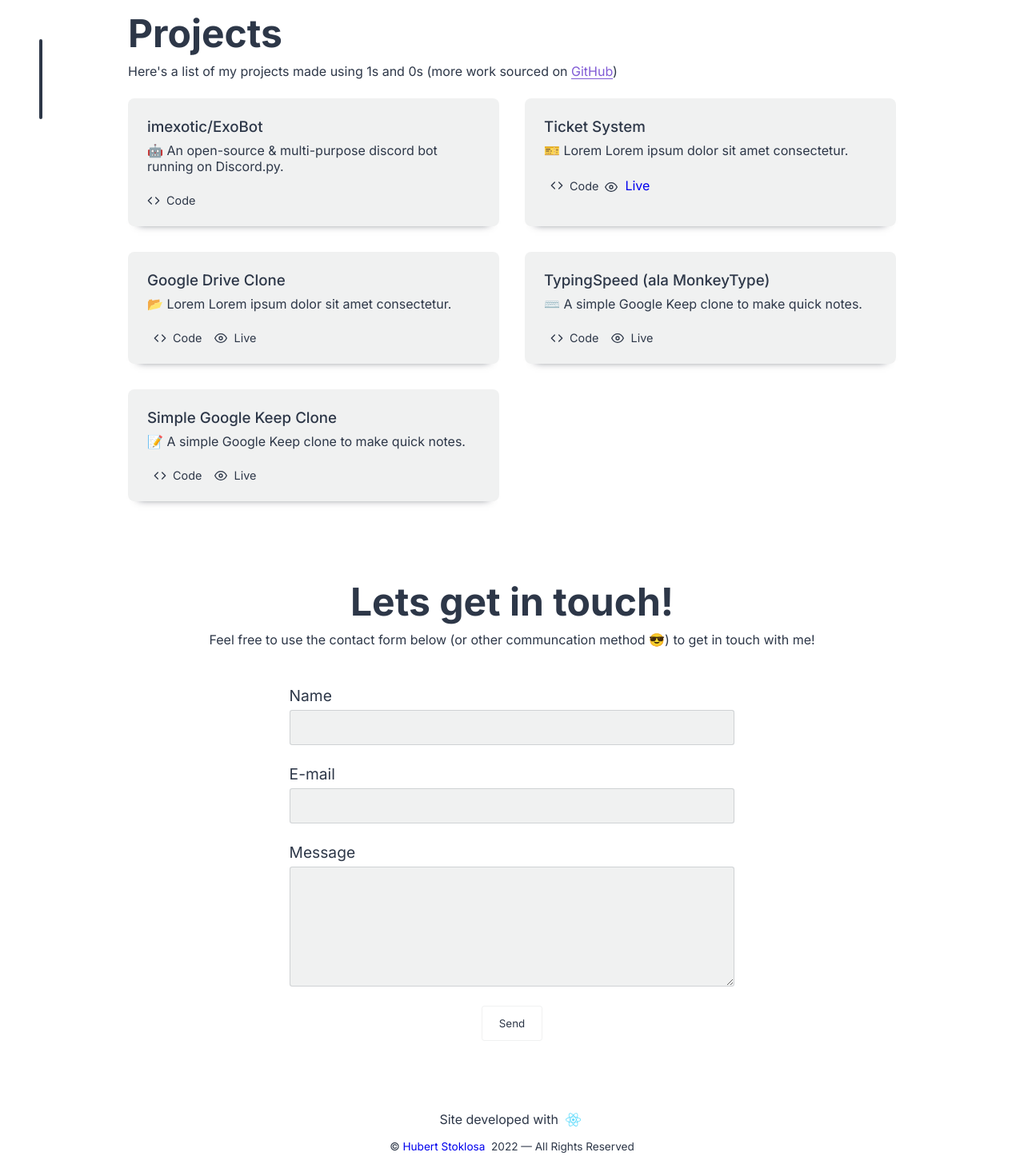
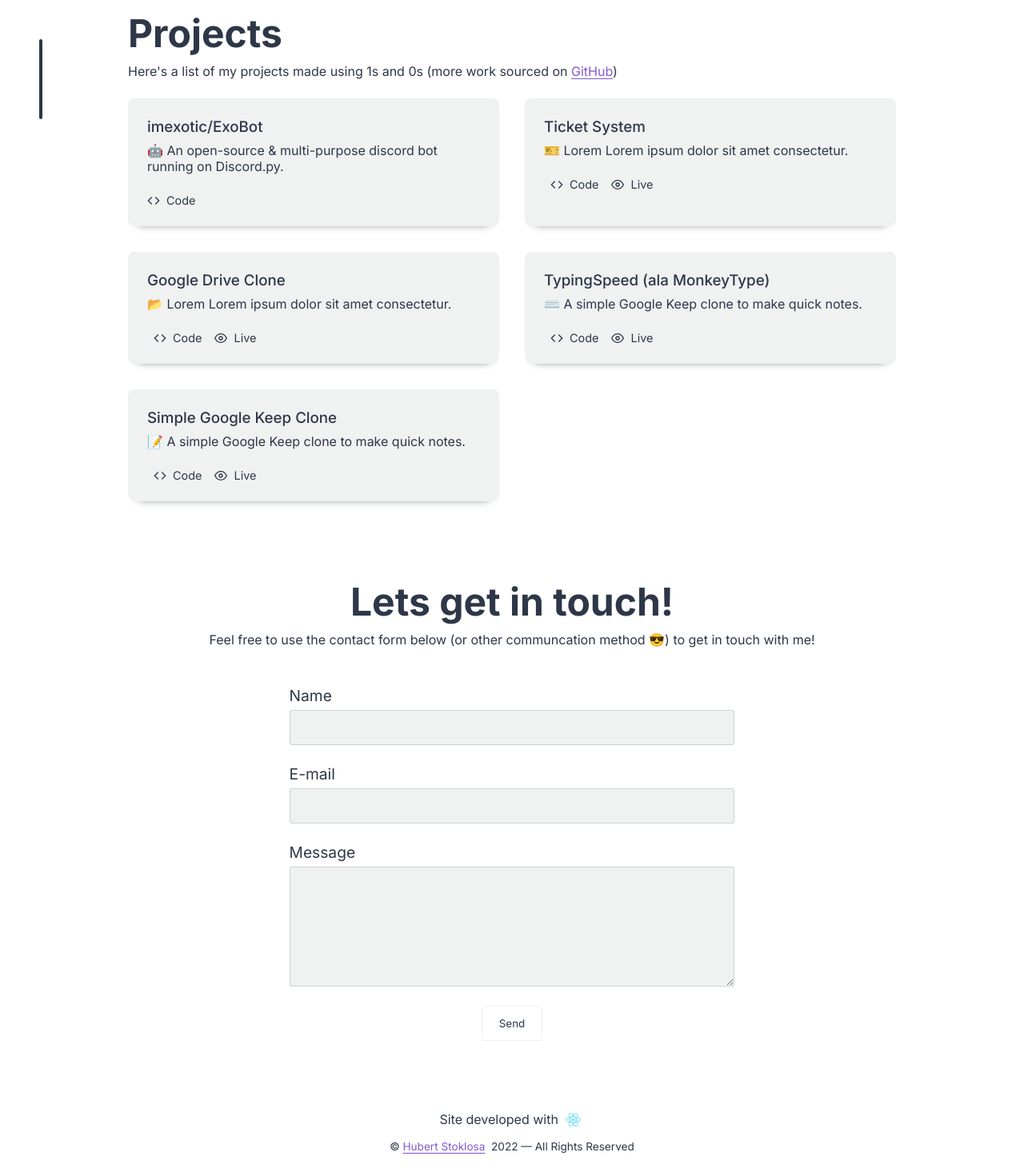
Before and after one commit to imexotic/portfolio-v1, a Next.js app: page / in a window 1280 px wide. Shown: the part 652-2118 px from the top of the page at 80% size. Built offline with nearby package versions, Linux system fonts and the light colour scheme.

Commit message:
resolve link styling issue

```diff
--- a/components/navigation/footer.jsx
+++ b/components/navigation/footer.jsx
@@ -19,7 +19,7 @@ const Footer = () => {
             </p>
             <p className={styles["copyright"]}>
                &copy;&nbsp;
-               <a href="about" className={styles["url-link"]}>
+               <a href="about" className="url-link">
                   Hubert Stoklosa
                </a>
                &nbsp; 2022 — All Rights Reserved
--- a/components/sections/projects.jsx
+++ b/components/sections/projects.jsx
@@ -42,7 +42,7 @@ const Projects = () => {
                         &nbsp;&nbsp;Code
                      </a>
 
-                     <a href="#" className="link">
+                     <a href="#" className={styles["link"]}>
                         <IconContext.Provider value={{ className: styles["icon"] }}>
                            <>
                               <FiEye />
```
